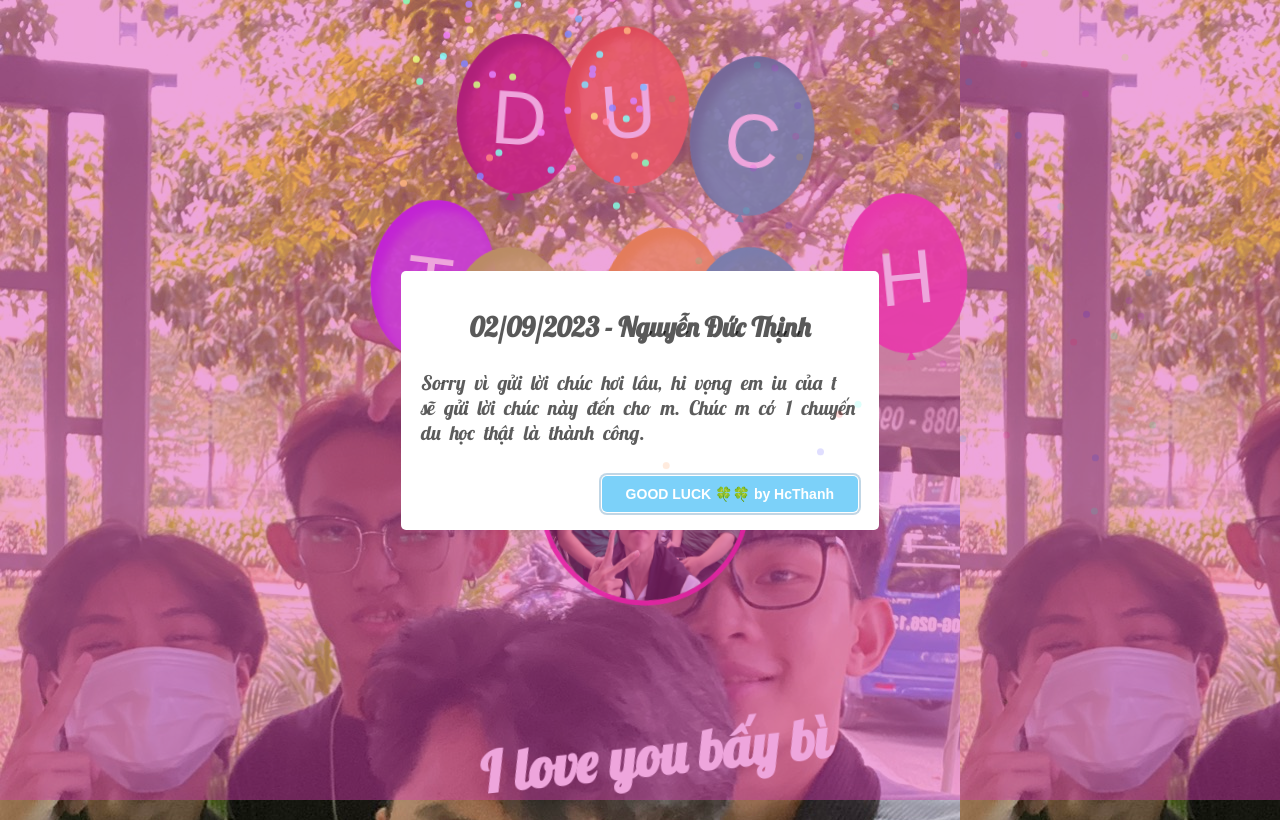
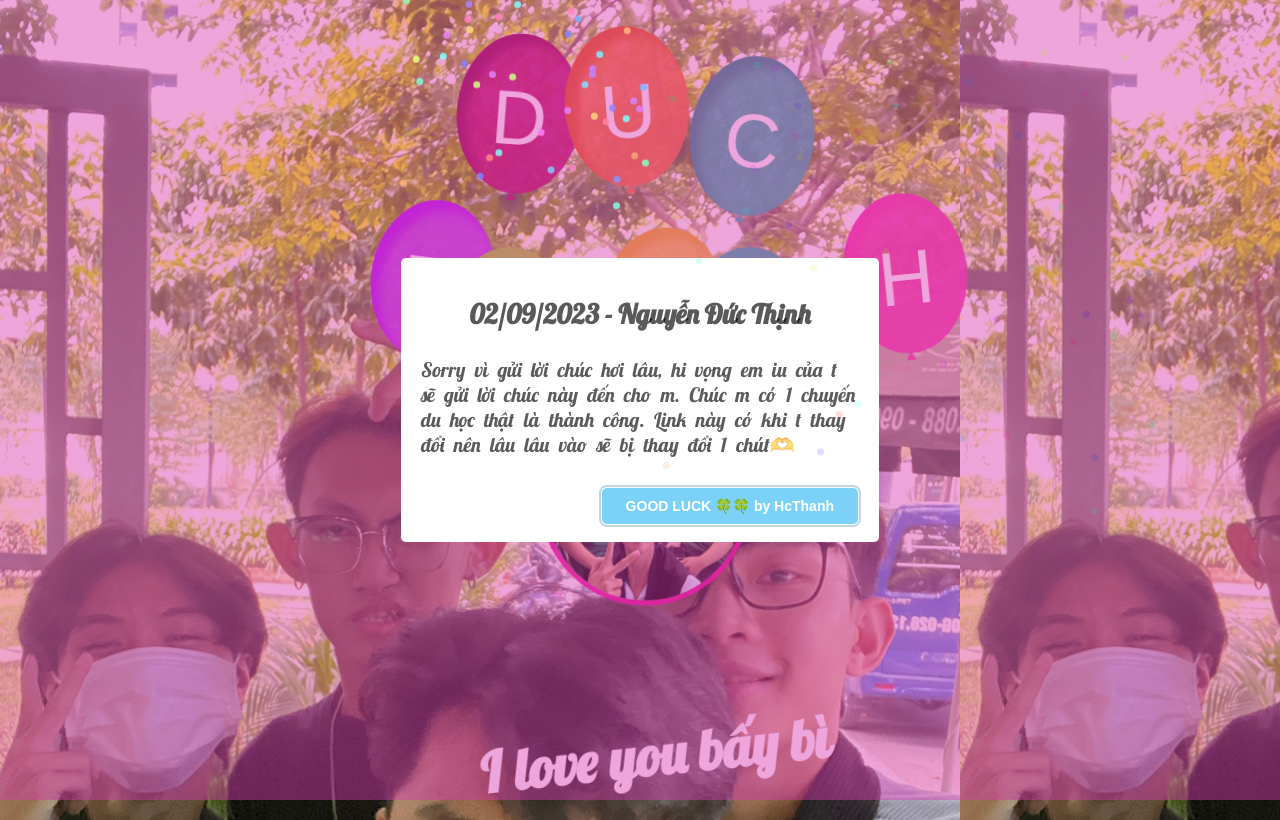
Before and after one commit to HcThanh-IT/NDT, a plain HTML site: page MyBirthday/MyBirthday.html in a window 1280 px wide. Both pictures are taken after a click on the picture 645 px from the left and 510 px from the top of the page. Drawn offline with nearby package versions, Linux system fonts and the light colour scheme; a web font is replaced by a local one.

Commit message:
Update MyBirthday.html

```diff
--- a/MyBirthday/MyBirthday.html
+++ b/MyBirthday/MyBirthday.html
@@ -78,7 +78,7 @@
                 // 6. Lời nhắn hiện ra khi bấm vào tên hoặc avatar
                 swal({
                     title: "02/09/2023 - Nguyễn Đức Thịnh", // Tiêu đề của popup
-                    text: "Sorry vì gửi lời chúc hơi lâu, hi vọng em iu của t sẽ gửi lời chúc này đến cho m. Chúc m có 1 chuyến du học thật là thành công.", // Nội dung lời nhắn
+                    text: "Sorry vì gửi lời chúc hơi lâu, hi vọng em iu của t sẽ gửi lời chúc này đến cho m. Chúc m có 1 chuyến du học thật là thành công. Link này có khi t thay đổi nên lâu lâu vào sẽ bị thay đổi 1 chút🫶", // Nội dung lời nhắn
                     button: {
                         text: "G️️️O️O️D️ ️L️️U️C️K️ 🍀🍀 ️b️y️ HcThanh",
                     },
```
